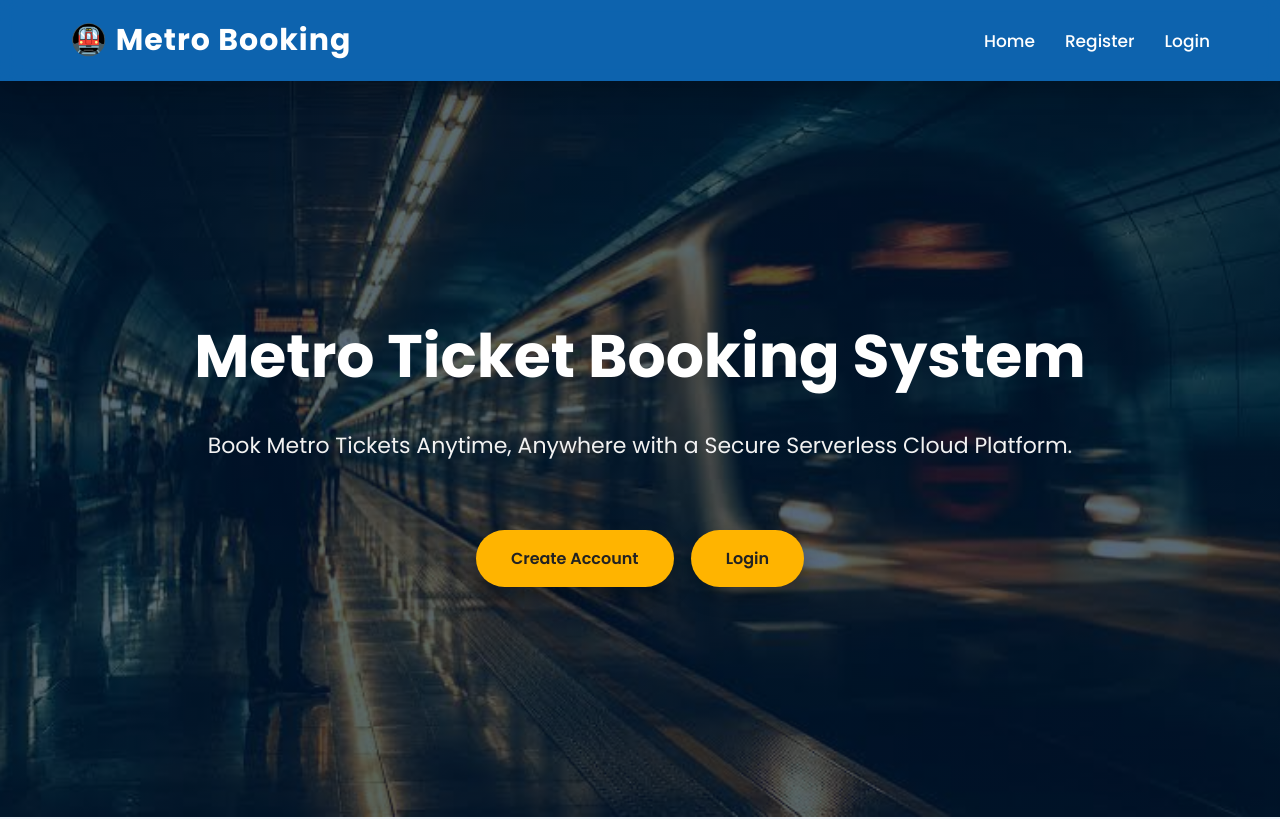
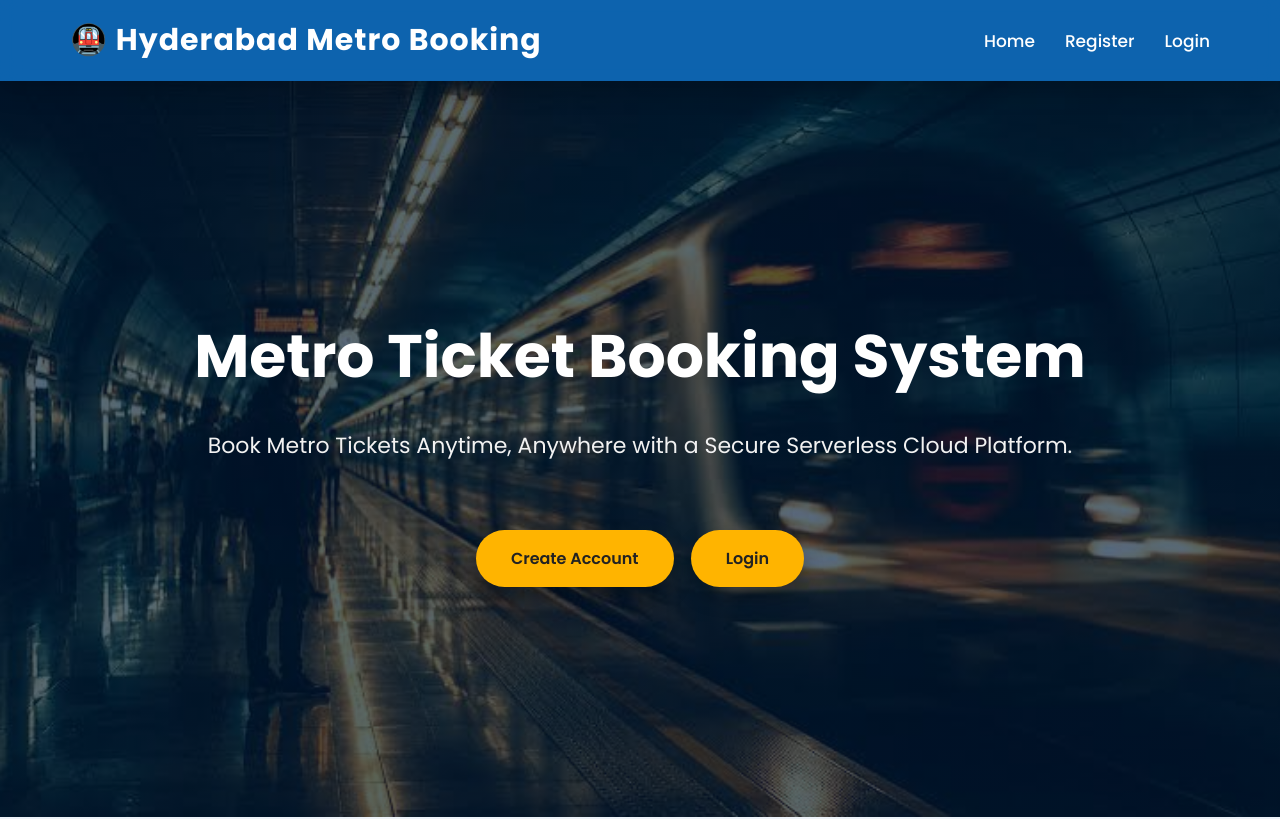
Before and after one commit to Rohithsai1216/AWS-Metro-Ticket-Booking-System-, a plain HTML site: page index.html in a window 1280 px wide. Shown: the top 819 px of the page. Drawn offline with Linux system fonts and the light colour scheme.

Commit message:
Update navigation and project details in index.html

```diff
--- a/index.html
+++ b/index.html
@@ -19,7 +19,7 @@
     <nav>
 
         <div class="logo">
-            🚇 Metro Booking
+            🚇  Hyderabad Metro Booking
         </div>
 
         <ul>
```
